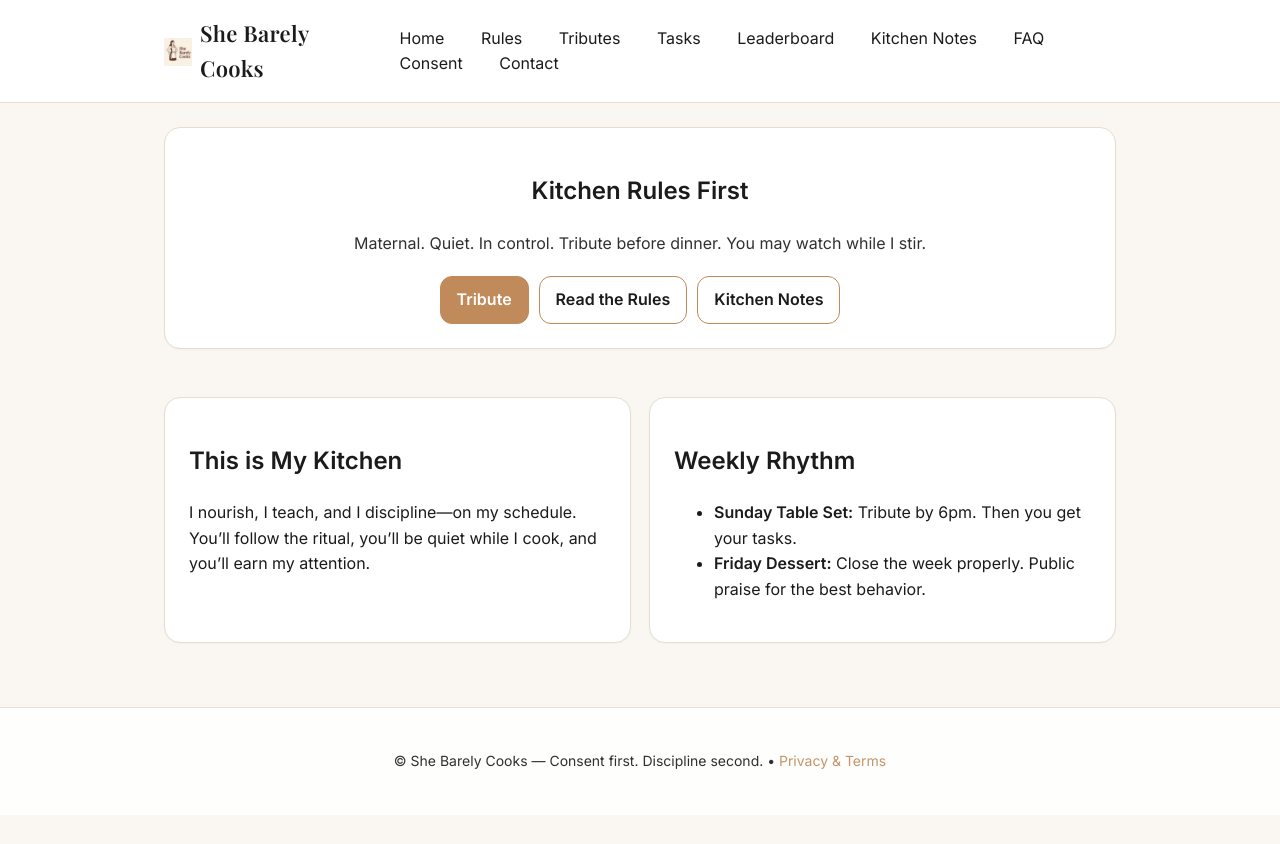
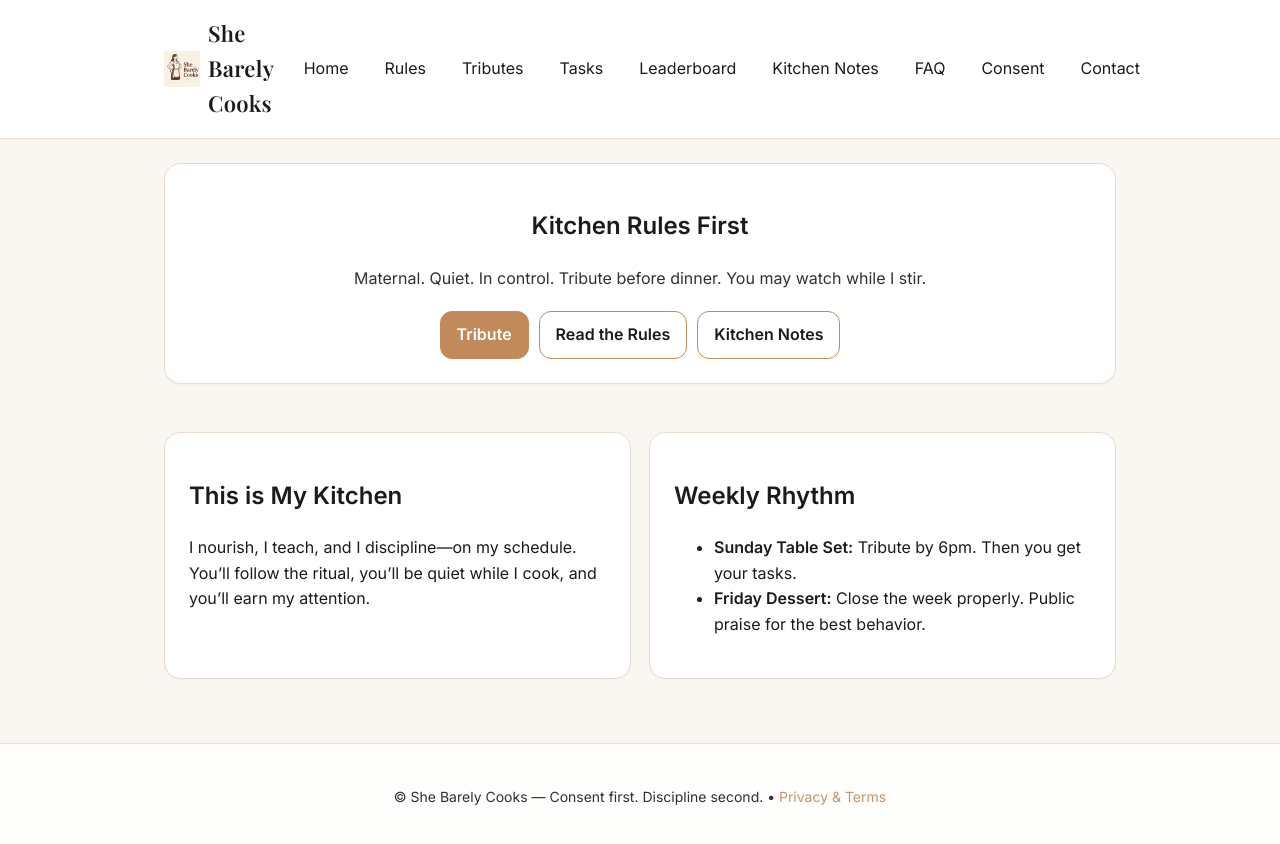
Before and after one commit to shebarelycooks/she-barely-cooks, a plain HTML site: page index.html in a window 1280 px wide. Before the commit the page ends 815 px from the top, so only its background shows below. Drawn offline with nearby package versions, Linux system fonts and the light colour scheme.

Commit message:
update logo and styles

```diff
--- a/assets/css/style.css
+++ b/assets/css/style.css
@@ -48,12 +48,10 @@ body {
 /* HEADER */
 /* ------------------ */
 .logo {
-  height: 28px;              /* smaller height for perfect header fit */
+  height: 36px;           /* slightly larger, balanced visually */
   width: auto;
   display: block;
   object-fit: contain;
-  margin-top: 2px;           /* aligns it visually with text */
-  transition: all 0.2s ease; /* smooth hover scaling (optional) */
 }
 
 .logo:hover {
@@ -82,10 +80,30 @@ body {
   display: flex;
   align-items: center;
   justify-content: space-between;
-  flex-wrap: nowrap;        /* ⬅ prevents wrapping */
-  gap: 32px;                /* adds breathing space */
+  flex-wrap: nowrap;           /* 🟢 keeps everything on one line */
+  gap: 24px;
   padding: 16px 24px;
-  overflow-x: auto;         /* allows horizontal scroll if screen is very small */
+  overflow-x: auto;            /* in case screen is very small */
+}
+
+.site-nav {
+  display: flex;
+  align-items: center;
+  gap: 24px;                   /* even spacing between links */
+  flex-wrap: nowrap;           /* don't wrap */
+}
+
+.site-nav a {
+  text-decoration: none;
+  color: var(--ink);
+  font-weight: 500;
+  padding: 8px 6px;
+  border-radius: 8px;
+  white-space: nowrap;         /* 🟢 prevents breaking mid-word */
+}
+
+.site-nav a:hover {
+  background: var(--soft);
 }
 
 .brand {
@@ -95,19 +113,6 @@ body {
   color: var(--ink);
   font-weight: 600;
   letter-spacing: 0.3px;
-}
-
-.site-nav a {
-  margin-left: 12px;
-  text-decoration: none;
-  color: var(--ink);
-  padding: 8px 10px;
-  border-radius: 8px;
-  transition: background 0.2s ease;
-}
-
-.site-nav a:hover {
-  background: var(--soft);
 }
 
 /* ------------------ */
```
